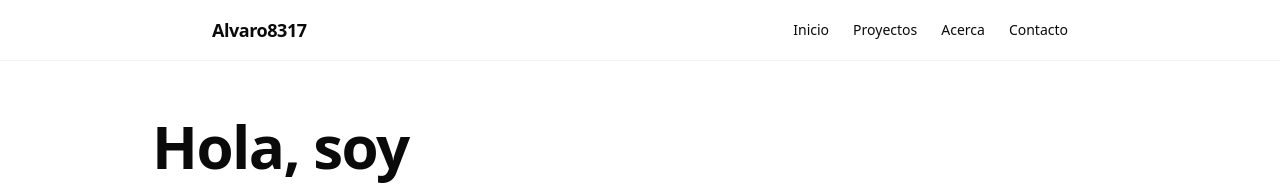
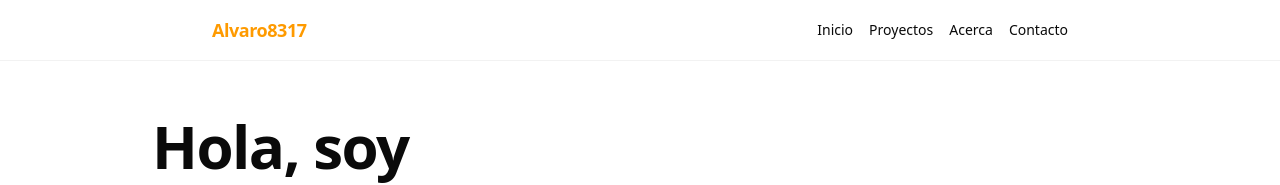
Before and after one commit to Alvaro8317/alvaro8317-portfolio, a React (Vite) app in the folder src/: page / in a window 1280 px wide. Shown: the top 185 px of the page. Built offline with nearby package versions, Linux system fonts and the light colour scheme.

Commit message:
fix: Header space and color to title

```diff
--- a/src/src/components/Header.tsx
+++ b/src/src/components/Header.tsx
@@ -10,8 +10,8 @@ const Header = () => {
     return (
         <header className="sticky top-0 z-40 border-b border-black/5 dark:border-white/10 bg-white/80 dark:bg-[#0b0f14]/70 backdrop-blur">
             <div className="mx-auto max-w-4xl px-5 py-4 flex items-center justify-between">
-                <a href="#home" className="font-bold tracking-tight text-lg">Alvaro8317</a>
-                <nav className="flex items-center gap-6 text-sm">
+                <a href="#home" className="font-bold tracking-tight text-lg text-color-aws">Alvaro8317</a>
+                <nav className="flex items-center gap-4 text-sm">
                     {nav.map((n) => (
                         <a
                             key={n.href}
--- a/src/src/index.css
+++ b/src/src/index.css
@@ -24,3 +24,7 @@ body {
   background-size: 400% 400%;
   animation: gradient 15s ease infinite;
 }
+
+.text-color-aws {
+  color: oklch(0.769 0.188 70.08)
+}
```
